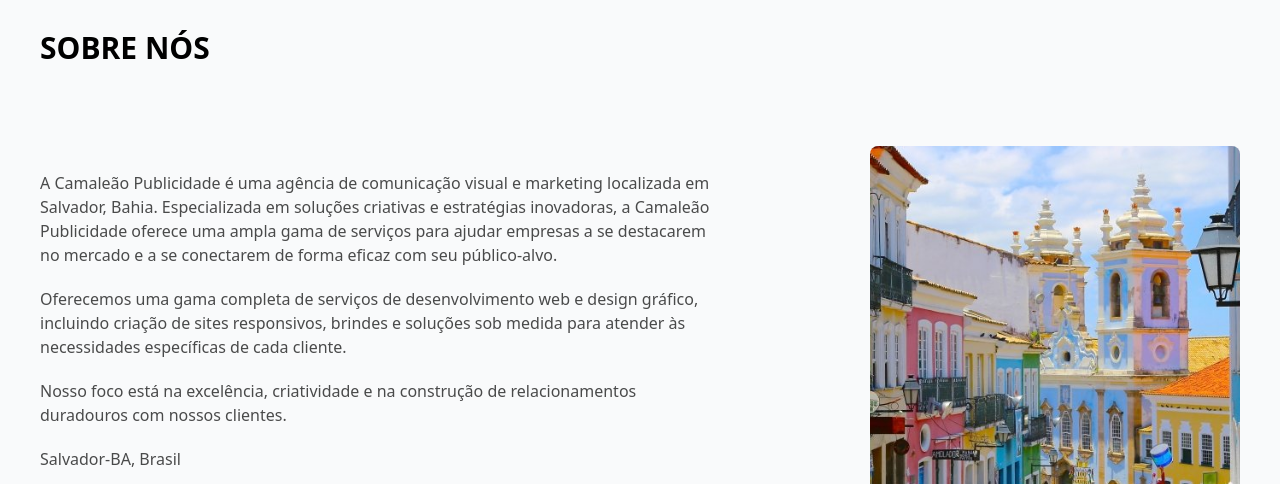
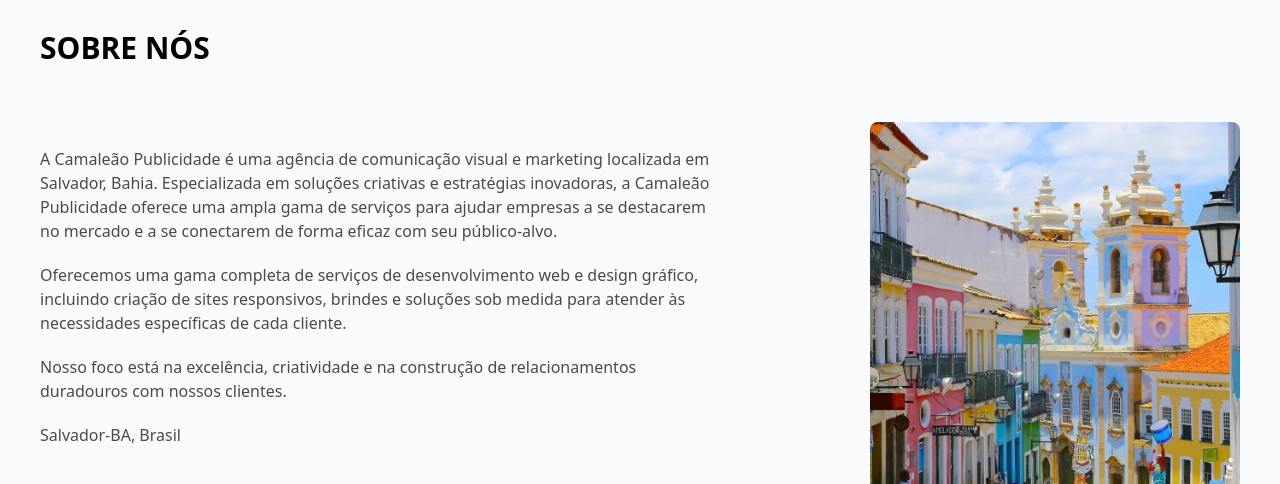
Before and after one commit to camaleaopublicidade/camaleaopublicidade.github.io, a plain HTML site: page comunicacao-visual-salvador-ba.html.html in a window 1280 px wide. Shown: the part 2830-3314 px from the top of the page. Drawn offline with nearby package versions, Linux system fonts and the light colour scheme.

Commit message:
Add files via upload

```diff
--- a/comunicacao-visual-salvador-ba.html.html
+++ b/comunicacao-visual-salvador-ba.html.html
@@ -181,7 +181,7 @@ Chamar no Whatsapp</a>
 
 <h6 class="font-bold lg:text-3xl text-2xl uppercase">Sobre Nós</h6>
 
-<div class="flex max-md:flex-col items-center justify-between lg:mt-20 mt-14">
+<div class="flex max-md:flex-col items-center justify-between lg:mt-18 mt-14">
 <div class="lg:max-w-[680px] w-full">
 <div >
 <p class="font-medium opacity-70">A Camaleão Publicidade é uma agência de comunicação visual e marketing localizada em Salvador, Bahia. Especializada em soluções criativas e estratégias inovadoras, a Camaleão Publicidade oferece uma ampla gama de serviços para ajudar empresas a se destacarem no mercado e a se conectarem de forma eficaz com seu público-alvo.</p>
```
Also changed, not shown: comunicacao-visual.html (+1 -1 lines).
